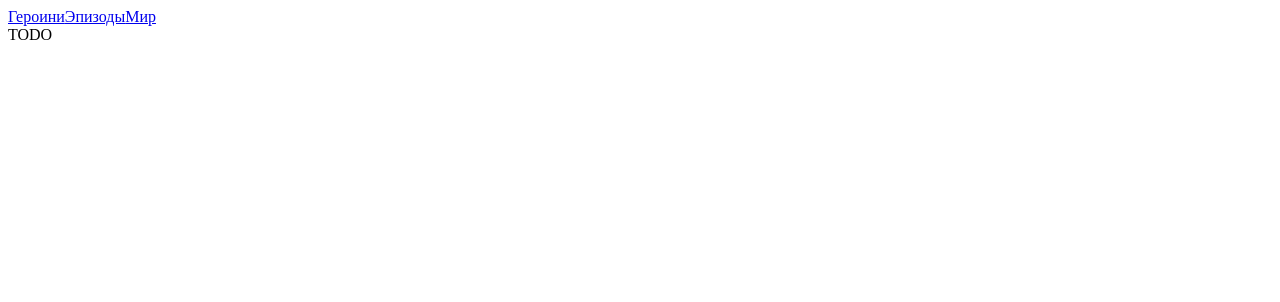
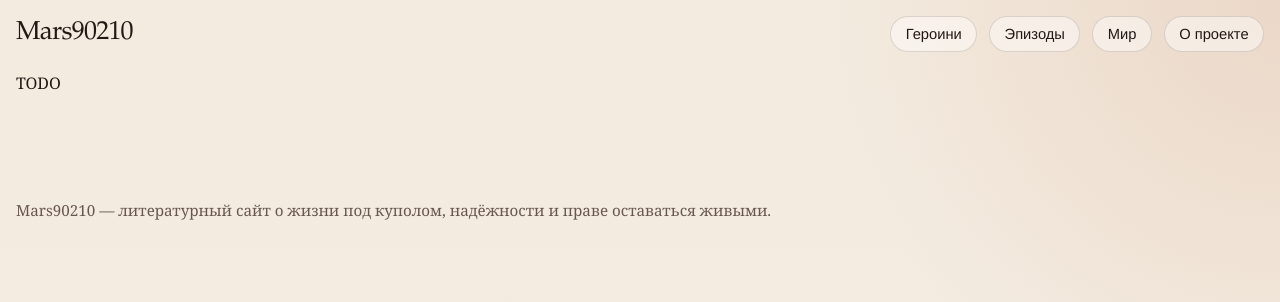
Before and after one commit to ilyamirin/Mars90210, a React (Vite) app: page / in a window 1280 px wide. Shown: the top 302 px of the page. Built offline with nearby package versions, Linux system fonts and the light colour scheme.

Commit message:
feat: add global Mars90210 site shell

```diff
--- a/src/app/App.tsx
+++ b/src/app/App.tsx
@@ -1,17 +1,11 @@
-import { Link, useRoutes } from 'react-router-dom';
+import { useRoutes } from 'react-router-dom';
+import { SiteLayout } from './layout/SiteLayout';
 import { routes } from './routes';
 
 export default function App() {
   const content = useRoutes(routes);
 
   return (
-    <div>
-      <nav aria-label="Основная">
-        <Link to="/characters">Героини</Link>
-        <Link to="/episodes">Эпизоды</Link>
-        <Link to="/world">Мир</Link>
-      </nav>
-      {content}
-    </div>
+    <SiteLayout>{content}</SiteLayout>
   );
 }
--- /dev/null
+++ b/src/app/layout/SiteLayout.tsx
@@ -0,0 +1,13 @@
+import type { PropsWithChildren } from 'react';
+import { Footer } from '../../components/Footer';
+import { NavBar } from '../../components/NavBar';
+
+export function SiteLayout({ children }: PropsWithChildren) {
+  return (
+    <div className="site-shell">
+      <NavBar />
+      <main className="site-main">{children}</main>
+      <Footer />
+    </div>
+  );
+}
--- /dev/null
+++ b/src/components/Footer.tsx
@@ -0,0 +1,7 @@
+export function Footer() {
+  return (
+    <footer className="site-footer">
+      <p>Mars90210 — литературный сайт о жизни под куполом, надёжности и праве оставаться живыми.</p>
+    </footer>
+  );
+}
--- /dev/null
+++ b/src/components/NavBar.tsx
@@ -0,0 +1,17 @@
+import { NavLink } from 'react-router-dom';
+
+export function NavBar() {
+  return (
+    <header className="site-header">
+      <NavLink className="site-brand" to="/">
+        Mars90210
+      </NavLink>
+      <nav aria-label="Основная" className="site-nav">
+        <NavLink to="/characters">Героини</NavLink>
+        <NavLink to="/episodes">Эпизоды</NavLink>
+        <NavLink to="/world">Мир</NavLink>
+        <NavLink to="/about">О проекте</NavLink>
+      </nav>
+    </header>
+  );
+}
--- a/src/main.tsx
+++ b/src/main.tsx
@@ -2,6 +2,8 @@ import React from 'react';
 import ReactDOM from 'react-dom/client';
 import { BrowserRouter } from 'react-router-dom';
 import App from './app/App';
+import './styles/global.css';
+import './styles/layout.css';
 
 ReactDOM.createRoot(document.getElementById('root')!).render(
   <React.StrictMode>
--- /dev/null
+++ b/src/styles/global.css
@@ -0,0 +1,51 @@
+@import './tokens.css';
+
+* {
+  box-sizing: border-box;
+}
+
+html {
+  color: var(--text-primary);
+  background: var(--bg-page);
+  font-family: var(--font-body);
+}
+
+body {
+  margin: 0;
+  min-width: 320px;
+  background:
+    radial-gradient(circle at top right, rgba(189, 104, 64, 0.15), transparent 30%),
+    linear-gradient(180deg, #f3ebdf 0%, #f4ece2 100%);
+}
+
+a {
+  color: inherit;
+  text-decoration: none;
+}
+
+button,
+a {
+  -webkit-tap-highlight-color: transparent;
+}
+
+img {
+  display: block;
+  max-width: 100%;
+}
+
+h1,
+h2,
+h3,
+h4,
+h5,
+h6 {
+  margin: 0;
+  font-family: var(--font-display);
+  font-weight: 400;
+  line-height: 0.98;
+}
+
+p {
+  margin: 0;
+  line-height: 1.6;
+}
--- /dev/null
+++ b/src/styles/layout.css
@@ -0,0 +1,54 @@
+.site-shell {
+  min-height: 100vh;
+}
+
+.site-header,
+.site-footer,
+.site-main {
+  width: min(calc(100% - 2rem), var(--page-max));
+  margin: 0 auto;
+}
+
+.site-header {
+  display: grid;
+  gap: var(--space-4);
+  padding: var(--space-4) 0 var(--space-5);
+}
+
+.site-brand {
+  font-family: var(--font-display);
+  font-size: 1.625rem;
+  letter-spacing: -0.03em;
+}
+
+.site-nav {
+  display: flex;
+  flex-wrap: wrap;
+  gap: var(--space-3);
+  font-family: var(--font-ui);
+  font-size: 0.92rem;
+}
+
+.site-nav a {
+  padding: 0.55rem 0.9rem;
+  border: 1px solid var(--line-soft);
+  border-radius: 999px;
+  background: rgba(255, 255, 255, 0.45);
+}
+
+.site-main {
+  padding-bottom: 5rem;
+}
+
+.site-footer {
+  padding: var(--space-6) 0 var(--space-8);
+  color: var(--text-secondary);
+  font-size: 0.95rem;
+}
+
+@media (min-width: 720px) {
+  .site-header {
+    grid-template-columns: 1fr auto;
+    align-items: center;
+  }
+}
--- /dev/null
+++ b/src/styles/tokens.css
@@ -0,0 +1,25 @@
+:root {
+  --bg-page: #f4ece2;
+  --bg-panel: #eadbc8;
+  --bg-panel-strong: #3b201a;
+  --text-primary: #241814;
+  --text-secondary: #68574f;
+  --text-on-dark: #f9eedf;
+  --line-soft: rgba(36, 24, 20, 0.14);
+  --rust: #bd6840;
+  --brick: #7e3727;
+  --denim: #4a6278;
+  --sand: #ccb193;
+  --radius-sm: 14px;
+  --radius-md: 24px;
+  --space-2: 0.5rem;
+  --space-3: 0.75rem;
+  --space-4: 1rem;
+  --space-5: 1.25rem;
+  --space-6: 1.5rem;
+  --space-8: 2rem;
+  --page-max: 78rem;
+  --font-display: "Iowan Old Style", "Palatino Linotype", "Book Antiqua", serif;
+  --font-body: "Georgia", "Times New Roman", serif;
+  --font-ui: "Avenir Next", "Helvetica Neue", sans-serif;
+}
```
Also changed, not shown: 1 other file (tests, documents, lock files or other folders).
